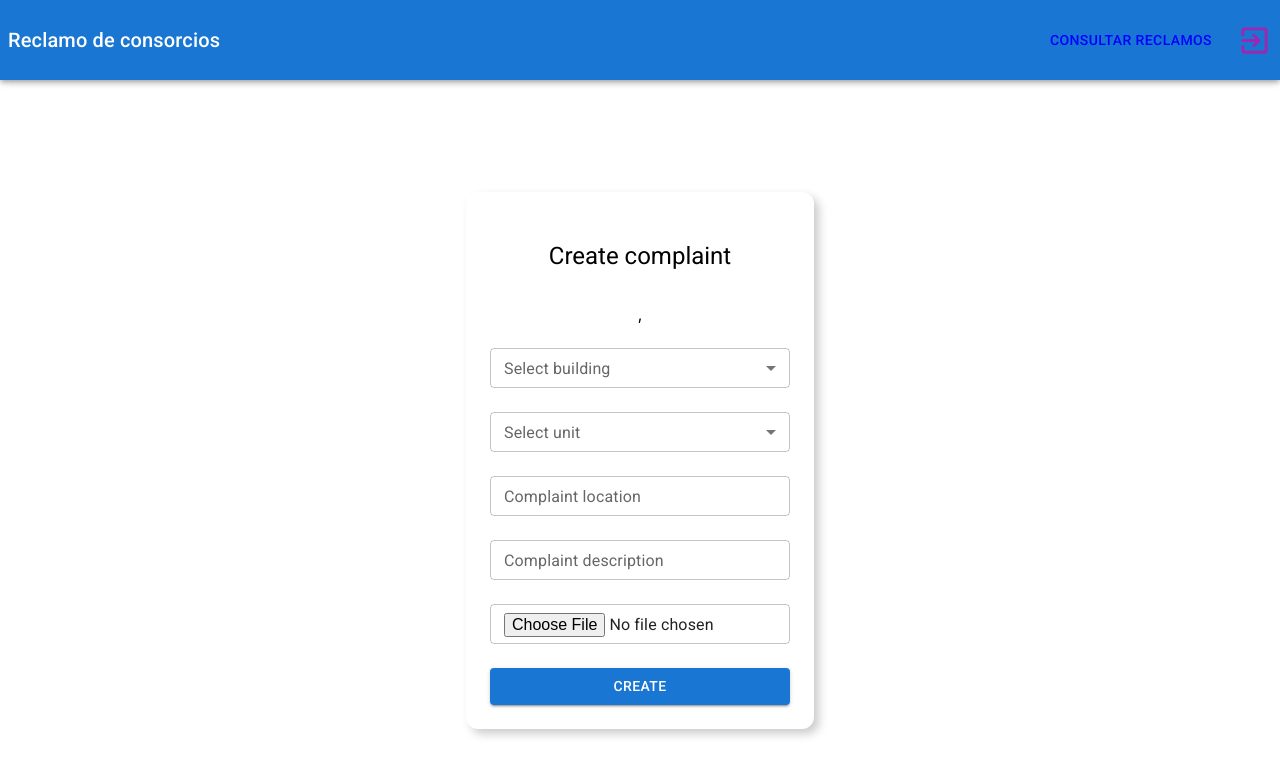
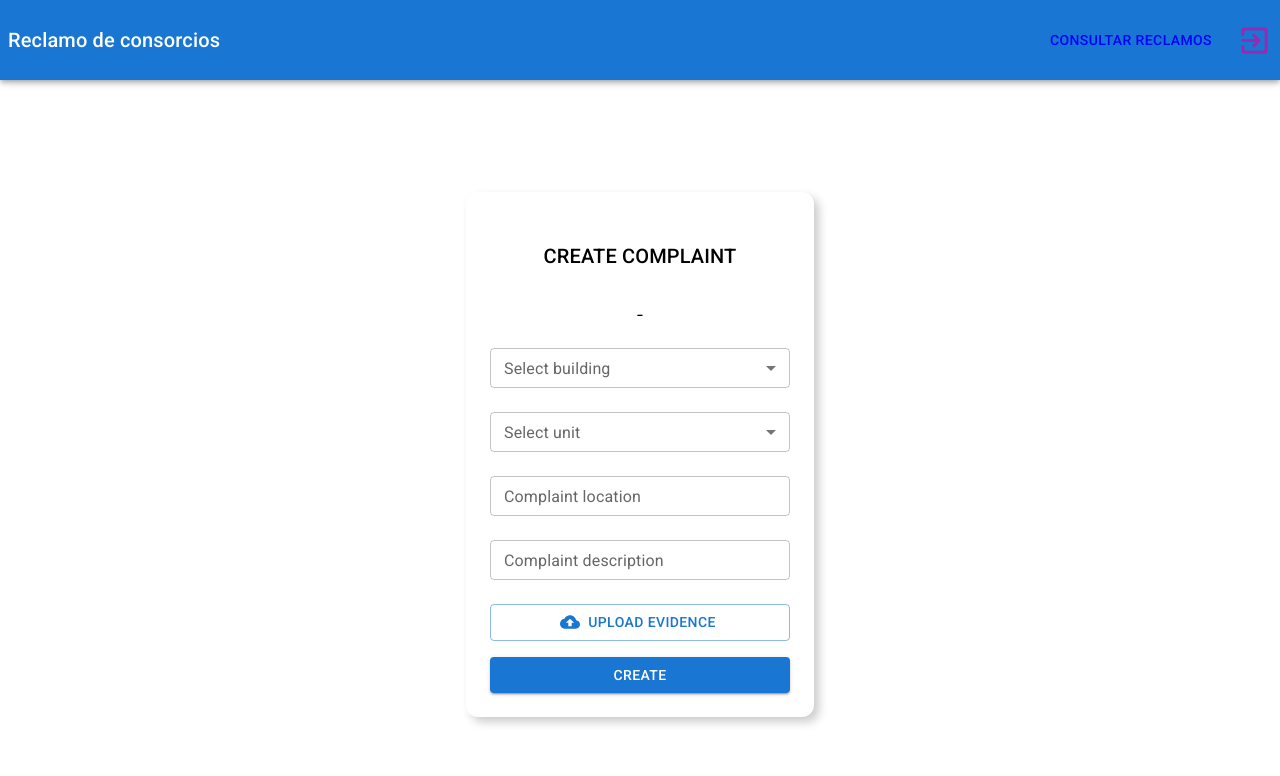
Before and after one commit to celeste2325/Condo-Complaints-Front-end-Application, a React (Create React App) app: page /#/create-complaint in a window 1280 px wide. Shown: the top 776 px of the page. Built offline with nearby package versions, Linux system fonts and the light colour scheme.

Commit message:
fix: replace file input with button for better visibility and fix image name display
- Changed text field type from file input to a button to improve visibility.
- Corrected issue where the selected image name was not displayed.

```diff
--- a/src/components/CreateComplaint.js
+++ b/src/components/CreateComplaint.js
@@ -1,10 +1,12 @@
 import {Box, Button, MenuItem, TextField, Typography} from '@mui/material'
 import React, {useEffect, useState} from 'react'
+import {styled} from '@mui/material/styles';
 import {NavBar} from './NavBar'
 import {useAuth} from './auth'
 import {getPersonByDocument} from './../services/serviceLogin'
 import {getBuildingsByTenant} from '../services/edificioService'
 import {createComplaint} from '../services/reclamoService'
+import CloudUploadIcon from '@mui/icons-material/CloudUpload';
 
 export function CreateComplaint() {
     const use = useAuth();
@@ -34,6 +36,18 @@ export function CreateComplaint() {
     const [userData, setUserData] = useState({
         date: '',
         nameUser: ''
+    });
+    const [selectedImage, setSelectedImage] = useState('')
+    const VisuallyHiddenInput = styled('input')({
+        clip: 'rect(0 0 0 0)',
+        clipPath: 'inset(50%)',
+        height: 1,
+        overflow: 'hidden',
+        position: 'absolute',
+        bottom: 0,
+        left: 0,
+        whiteSpace: 'nowrap',
+        width: 1,
     });
 
     useEffect(() => {
@@ -72,7 +86,6 @@ export function CreateComplaint() {
         setComplaintData((prevState) => ({
             ...prevState,
             buildingName: e.target.value,
-            [e.target.name]: e.target.value
         }))
 
         //set tenant units
@@ -85,7 +98,7 @@ export function CreateComplaint() {
         setUnits(unitAux);
     }
 
-    const handleChangeUnit = (e) => {
+    const handleChange = (e) => {
         setComplaintData((prevState) => ({
             ...prevState,
             [e.target.name]: e.target.value
@@ -96,9 +109,11 @@ export function CreateComplaint() {
         const imageValue = e.target.value.split('\\');
         let imageName = imageValue[imageValue.length - 1];
         const fileImage = `http://127.0.0.1:8887/${imageName}`
+        setSelectedImage(imageName);
+
         setComplaintData((prevState) => ({
             ...prevState,
-            [e.target.name]: fileImage
+            image: fileImage,
         }))
     }
 
@@ -137,9 +152,9 @@ export function CreateComplaint() {
                             }
                         }}
                     >
-                        <Typography variant='h5' padding={3}>Create complaint</Typography>
+                        <Typography variant='h6' padding={3}>CREATE COMPLAINT</Typography>
 
-                        <Typography variant='p' padding={1}>{userData.nameUser}, {use.user}</Typography>
+                        <Typography variant='p' padding={1}>{userData.nameUser}- {use.user}</Typography>
 
                         {<TextField
                             name="building"
@@ -166,7 +181,7 @@ export function CreateComplaint() {
                             label="Select unit"
                             value={complaintData.unitID}
                             name='unitID'
-                            onChange={handleChangeUnit}
+                            onChange={handleChange}
                             fullWidth
                             size="small"
                         >
@@ -184,7 +199,7 @@ export function CreateComplaint() {
                             value={complaintData.complaintLocation}
                             type={'text'}
                             name='complaintLocation'
-                            onChange={handleChangeUnit}
+                            onChange={handleChange}
                             fullWidth
                             size="small"
                             variant='outlined'
@@ -200,22 +215,48 @@ export function CreateComplaint() {
                             label="Complaint description"
                             value={complaintData.complaintDescription}
                             name='complaintDescription'
-                            onChange={handleChangeUnit}
+                            onChange={handleChange}
                             fullWidth
                             size="small"
                             variant='outlined'>
                         </TextField>
 
-                        <TextField
-                            margin='normal'
-                            type={'file'}
-                            value={''}
+                        <Button
+                            sx={{marginTop: 2}}
+                            fullWidth
+                            value={complaintData.image}
                             name='image'
                             onChange={handleChangeImage}
-                            fullWidth
-                            size="small"
-                            variant='outlined'>
-                        </TextField>
+                            component="label"
+                            role={undefined}
+                            variant="outlined"
+                            tabIndex={-1}
+                            startIcon={<CloudUploadIcon/>}
+                        >
+                            Upload evidence
+                            <VisuallyHiddenInput type="file"/>
+                        </Button>
+
+                        {selectedImage != '' &&
+                            <TextField
+                                type={'text'}
+                                value={selectedImage}
+                                name='selectedImage'
+                                fullWidth
+                                size="small"
+                                variant='outlined'
+                                sx={{
+                                    '& .MuiOutlinedInput-root': {
+                                        '& fieldset': {
+                                            border: 'none',
+                                        },
+                                        '&.Mui-focused fieldset': {
+                                            border: 'none',
+                                        },
+                                    },
+                                }}
+                            >
+                            </TextField>}
 
                         <Button
                             sx={{marginTop: 2}}
--- a/src/services/reclamoService.js
+++ b/src/services/reclamoService.js
@@ -6,7 +6,7 @@ export const createComplaint = async (complaintData, documentUser) => {
         ubicacion: complaintData.complaintLocation,
         descripcion: complaintData.complaintDescription,
         identificador: complaintData.unitID,
-        codigoEdificio: complaintData.building.buildingID,
+        codigoEdificio: complaintData.buildingName.buildingID,
         imagenesByIdReclamo: [{
             dataFoto: complaintData.image
         }],
```
